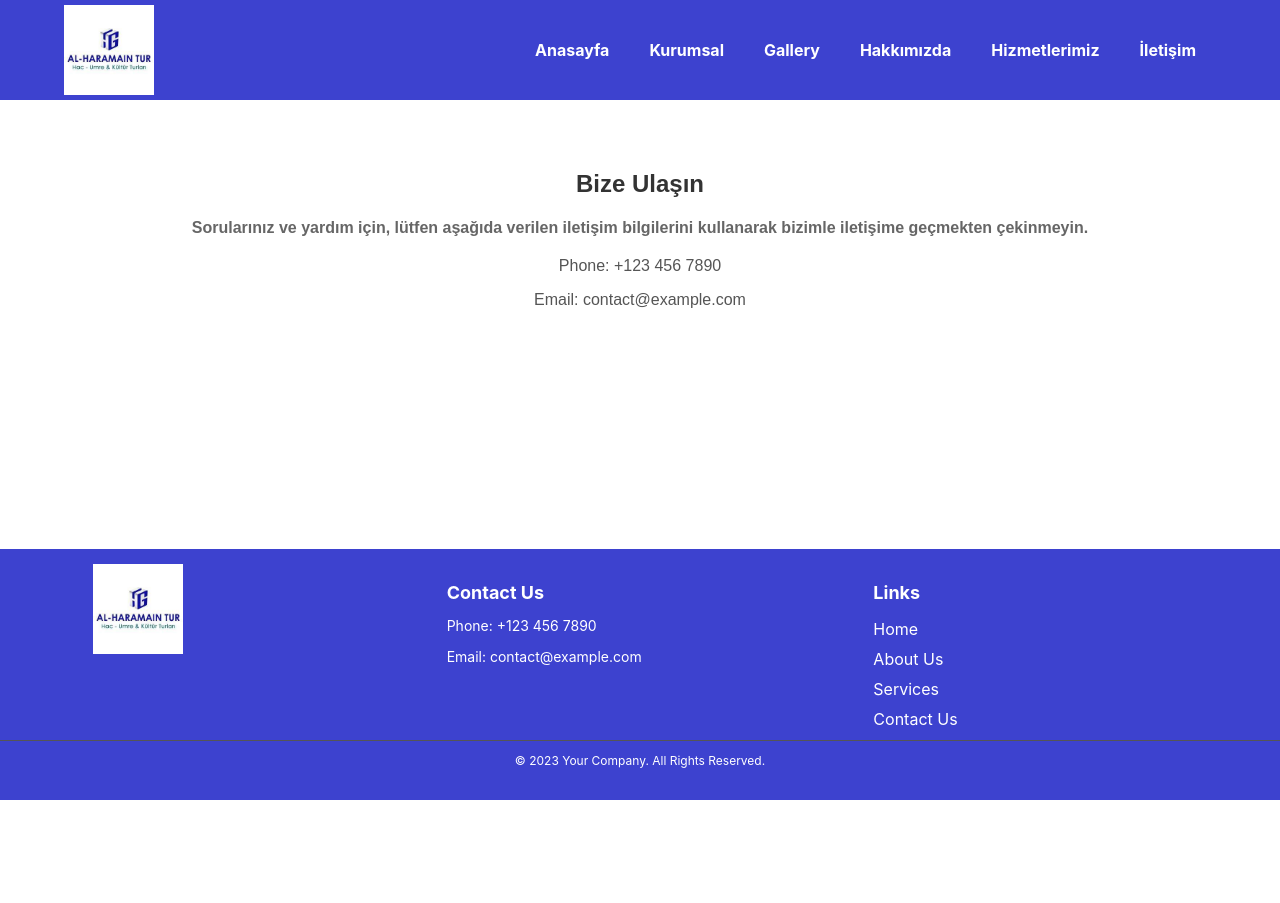
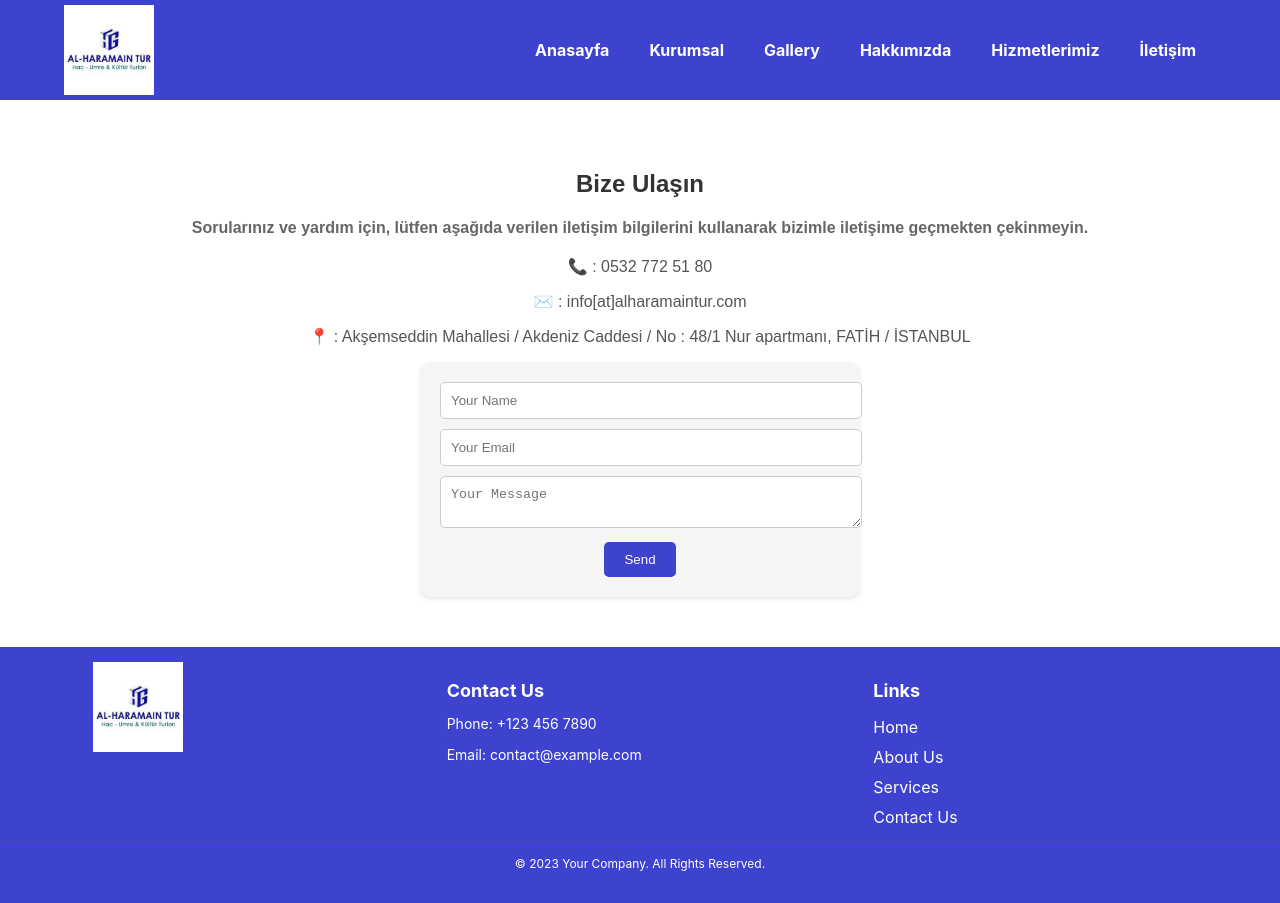
Before and after one commit to sarakahaveci/haj-umra, a React (Create React App) app: page /contactus in a window 1280 px wide. Before the commit the page ends 800 px from the top, so only its background shows below. Built offline with nearby package versions, Linux system fonts and the light colour scheme.

Commit message:
added contact form and fixed footer

```diff
--- a/package.json
+++ b/package.json
@@ -6,6 +6,7 @@
     "@testing-library/jest-dom": "^5.17.0",
     "@testing-library/react": "^13.4.0",
     "@testing-library/user-event": "^13.5.0",
+    "emailjs-com": "^3.2.0",
     "normalize.css": "^8.0.1",
     "react": "^18.2.0",
     "react-dom": "^18.2.0",
--- a/src/App.css
+++ /dev/null
@@ -1,19 +0,0 @@
-/* App.css */
-
-html, body {
-  height: 100%;
-  margin: 0;
-  padding: 0;
-}
-
-.app-container {
-  display: flex;
-  flex-direction: column;
-  min-height: 100%;
-}
-
-.content-container {
-  flex: 1;
-}
-
-/* ... (other styles) */
--- a/src/App.js
+++ b/src/App.js
@@ -12,9 +12,8 @@ import HajUmraDetails from './components/homepage/HajUmraDetails';
 import Footer from './components/footer/Footer';
 import Kurumsal from './components/kurumsal/Kurumsal';
 import Haj from './components/services/Haj';
-import Umra from './components/services/Umra'
-import Gallery from './components/gallery/Gallery'
-import './App.css'
+import Umra from './components/services/Umra';
+import Gallery from './components/gallery/Gallery';
 
 const App = () => {
   return (
--- a/src/components/aboutus/Aboutus.js
+++ b/src/components/aboutus/Aboutus.js
@@ -6,7 +6,7 @@ import './Aboutus.css'; // Import the shared styles
 const AboutUs = () => {
   return (
     <div className="about-us-page">
-      <h2 className="about-us-title">About Us</h2>
+      <h2 className="about-us-title">Hakkımızda</h2>
       <p className="about-us-description">
         Hacı ve umreci adaylarımızı birer müşteri olarak değil, Yüce Allah’ın misafiri olarak görüyoruz. Mekke-i Mükerreme ve Medine-i Münevvere’yi ziyaret edenlerin, Beytullah’ı tavaf edenlerin, Hücre-i Saadet’in karşısında Peygamber Efendimiz’in (s.a.v) huzuruna çıkanların, Arafat’ta tövbe edenlerin ve Müzdelife’de sevgiliye yalvaranların hizmetkarıyız.
       </p>
@@ -16,7 +16,7 @@ const AboutUs = () => {
       <p>
         Al-Haramain Tur çalışanları; Firmamızda müşteriler için ve müşteriler sayesinde var olduğunu bilir. Müşterilerin, kendilerini değerli hissetmek istediğini bilir. Müşterileri tanımak, müşterilerin özelliklerini, ihtiyaç ve beklentilerini anlamak için çaba gösterir. Müşterileri ile uzun vadeli, her iki taraf açısından da adil ve kazandıran bir ilişki kurmayı hedefler.
       </p>
-      {/* Add more content here */}
+     <div className='div'></div>
     </div>
   );
 }
--- /dev/null
+++ b/src/components/contactus/ContactForm.css
@@ -0,0 +1,31 @@
+/* contactform.css */
+.contact-form {
+  max-width: 400px;
+  margin: 0 auto;
+  padding: 20px;
+  background-color: #f5f5f5;
+  border-radius: 10px;
+  box-shadow: 0 2px 4px rgba(0, 0, 0, 0.1);
+}
+
+.contact-form input,
+.contact-form textarea {
+  width: 100%;
+  padding: 10px;
+  margin-bottom: 10px;
+  border: 1px solid #ccc;
+  border-radius: 5px;
+}
+
+.contact-form button {
+  background-color: rgb(61, 66, 207);
+  color: #fff;
+  border: none;
+  padding: 10px 20px;
+  border-radius: 5px;
+  cursor: pointer;
+}
+
+.contact-form button:hover {
+  background-color: rgb(61, 66, 207);
+}
--- /dev/null
+++ b/src/components/contactus/ContactForm.js
@@ -0,0 +1,64 @@
+// ContactForm.js
+import React, { useState } from 'react';
+import emailjs from 'emailjs-com';
+import './ContactForm.css'; // Import the form styling
+
+const ContactForm = () => {
+  const [name, setName] = useState('');
+  const [email, setEmail] = useState('');
+  const [message, setMessage] = useState('');
+
+  const handleSubmit = async (e) => {
+    e.preventDefault();
+
+    console.log('Form data:', name, email, message);
+    // Replace with your own EmailJS service configuration
+    const serviceID = 'service_ohcltqa';
+    const templateID = 'template_9r3taa2';
+    const userID = 'OMg8FOuK0MnVK0uwf';
+    emailjs.init('OMg8FOuK0MnVK0uwf');
+
+
+    try {
+      await emailjs.send(serviceID, templateID, {
+        from_name: name,
+        reply_to: email,
+        message: message,
+      }, userID);
+
+      console.log('Email sent successfully');
+  } catch (error) {
+    console.error('Error sending email:', error);
+  }
+
+    // Clear form fields
+    setName('');
+    setEmail('');
+    setMessage('');
+  };
+
+  return (
+    <form className="contact-form" onSubmit={handleSubmit}>
+      <input
+        type="text"
+        placeholder="Your Name"
+        value={name}
+        onChange={(e) => setName(e.target.value)}
+      />
+      <input
+        type="email"
+        placeholder="Your Email"
+        value={email}
+        onChange={(e) => setEmail(e.target.value)}
+      />
+      <textarea
+        placeholder="Your Message"
+        value={message}
+        onChange={(e) => setMessage(e.target.value)}
+      />
+      <button type="submit">Send</button>
+    </form>
+  );
+};
+
+export default ContactForm;
--- a/src/components/contactus/Contactus.js
+++ b/src/components/contactus/Contactus.js
@@ -1,18 +1,21 @@
 // ContactUs.js
-
 import React from 'react';
 import './contactus.css'; // Import the shared styles
+import ContactForm from './ContactForm'; // Import the ContactForm component
 
 const ContactUs = () => {
   return (
     <div className="contact-us-page">
       <h2 className="contact-us-title">Bize Ulaşın</h2>
       <h4 className="contact-us-description">
-      Sorularınız ve yardım için, lütfen aşağıda verilen iletişim bilgilerini kullanarak bizimle iletişime geçmekten çekinmeyin.      </h4>
+        Sorularınız ve yardım için, lütfen aşağıda verilen iletişim bilgilerini kullanarak bizimle iletişime geçmekten çekinmeyin.
+      </h4>
       <div className="contact-details">
-        <p>Phone: +123 456 7890</p>
-        <p>Email: contact@example.com</p>
-      </div>
+      <p>📞 : 0532 772 51 80</p>
+      <p>✉️ : info[at]alharamaintur.com</p>
+      <p>📍 : Akşemseddin Mahallesi / Akdeniz Caddesi / No : 48/1 Nur apartmanı, FATİH / İSTANBUL</p>
+    </div>
+      <ContactForm /> {/* Add the ContactForm component */}
     </div>
   );
 }
--- a/src/components/contactus/contactus.css
+++ b/src/components/contactus/contactus.css
@@ -1,5 +1,7 @@
 /* ContactUs.css */
-
+.div{
+  height: 10vh;
+}
 .contact-us-page {
     text-align: center;
     padding: 50px;
--- a/src/components/footer/Footer.css
+++ b/src/components/footer/Footer.css
@@ -1,7 +1,12 @@
 /* Footer.css */
+body {
+  margin: 0;
+  display: flex;
+  flex-direction: column;
+  min-height: 100vh;
+}
+
 .footer {
-  position: absolute;
-  bottom: 0;
   width: 100%;
   background-color: rgb(61, 66, 207);
   color: #fff;
@@ -12,16 +17,28 @@
   display: flex;
   justify-content: space-between;
   flex-wrap: wrap;
-  margin-bottom: -5px;
 }
+
+.footer-section {
+  flex: 1;
+  margin: 0 20px;
+}
+
+
+.footer-bottom {
+  background-color: rgb(61, 66, 207);
+  text-align: center;
+  padding-bottom: 5px;
+  border-top: 1px solid #555;
+  margin-top: auto !important;
+}
+
 
 .footer-section {
   flex: 1;
   margin: 0 20px;
   margin-bottom: 0;
 }
-
-/* ... (other styles) */
 
 .footer-section h3 {
   font-size: 20px;
@@ -44,7 +61,7 @@
 .footer-section ul li a {
   color: #fff;
   text-decoration: none;
-  margin:10px 0;
+  margin: 10px 0;
 }
 
 .footer-bottom {
@@ -58,6 +75,7 @@
 .footer-bottom p {
   font-size: 12px;
 }
+
 .footer-logo {
   height: 90px;
   max-width: 150px;
```
Also changed, not shown: 2 other files (tests, documents, lock files or other folders). Lines whose indentation alone changed are shown as unchanged.
